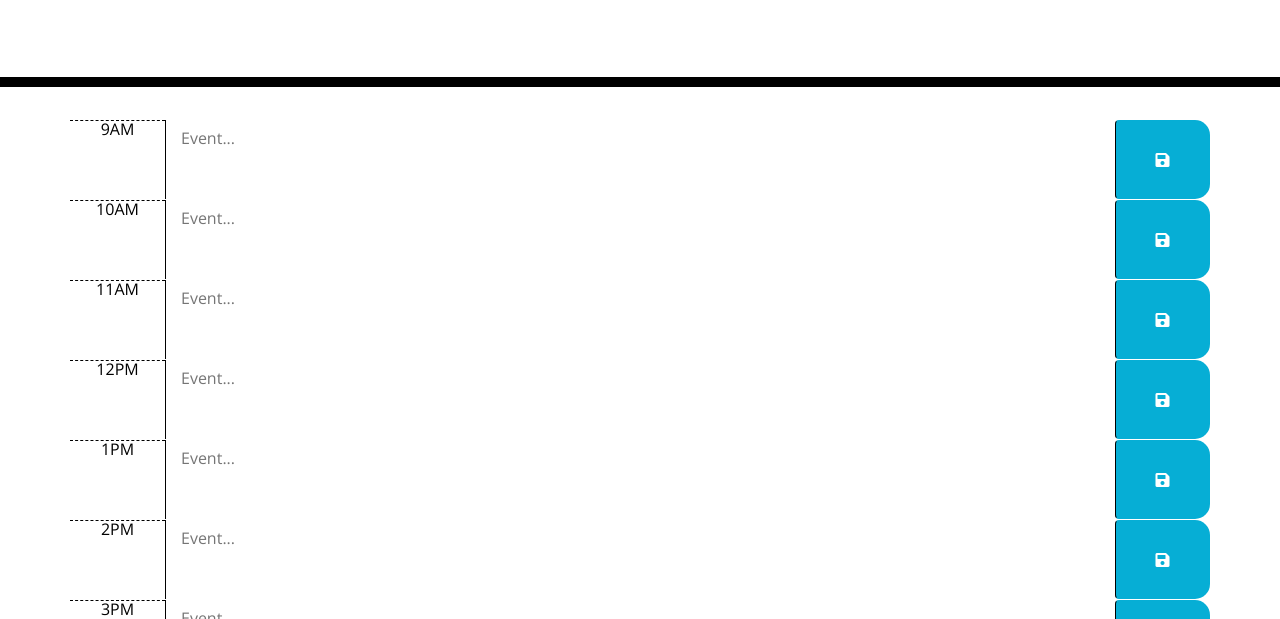
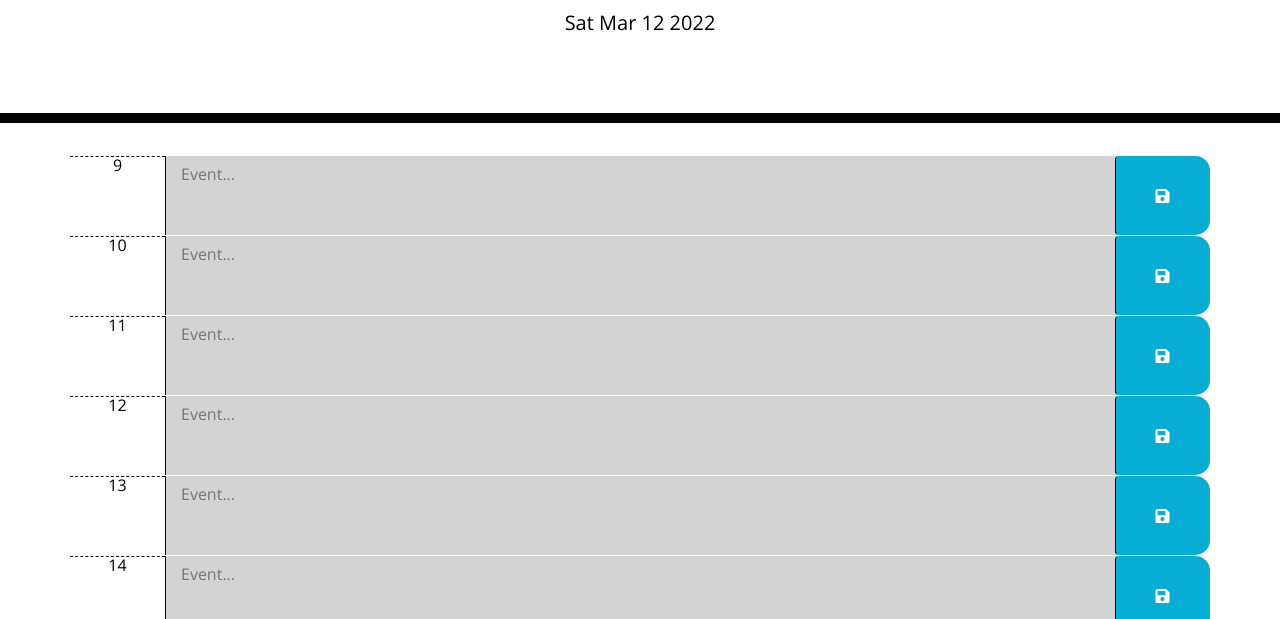
Before and after one commit to toddbauer86/Third-Party-APIs, a plain HTML site: page index.html in a window 1280 px wide. Shown: the part 181-800 px from the top of the page. Drawn offline with nearby package versions, Linux system fonts and the light colour scheme.

Commit message:
commit for grade
I still need to work on the class change based on time, moment.js

```diff
--- a/index.html
+++ b/index.html
@@ -18,67 +18,69 @@
     <h1 class="display-3">Work Day Scheduler</h1>
     <p class="lead">A simple calendar app for scheduling your work day</p>
     <p id="currentDay" class="lead"></p>
+
   </header>
-  <div class="container">
+  <div class="container" id="time-container">
     <!-- Timeblocks go here -->
 
-    <div class="row time-block" id="9">
+    <!-- <div class="row time-block" id="9">
       <div class="col-md-1 hour">9AM</div>
       <textarea class="col-md-10 description" id="hr-9" placeholder="Event..."></textarea>
-      <button class="col-md-1 btn saveBtn"><i class="fas fa-save"></i></button>
+      <button class="col-md-1 btn saveBtn" onclick="savePage()"><i class="fas fa-save"></i></button>
     </div>
 
-    <div class="row time-block" id="1o">
+    <div class="row time-block" id="10">
       <div class="col-md-1 hour">10AM</div>
       <textarea class="col-md-10 description" id="hr-10" placeholder="Event..."></textarea>
-      <button class="col-md-1 btn saveBtn"><i class="fas fa-save"></i></button>
+      <button class="col-md-1 btn saveBtn" onclick="savePage()"><i class="fas fa-save"></i></button>
     </div>
 
     <div class="row time-block" id="11">
       <div class="col-md-1 hour">11AM</div>
       <textarea class="col-md-10 description" id="hr-11" placeholder="Event..."></textarea>
-      <button class="col-md-1 btn saveBtn"><i class="fas fa-save"></i></button>
+      <button class="col-md-1 btn saveBtn" onclick="savePage()"><i class="fas fa-save"></i></button>
     </div>
 
     <div class="row time-block" id="12">
       <div class="col-md-1 hour">12PM</div>
       <textarea class="col-md-10 description" id="hr-12" placeholder="Event..."></textarea>
-      <button class="col-md-1 btn saveBtn"><i class="fas fa-save"></i></button>
+      <button class="col-md-1 btn saveBtn" onclick="savePage()"><i class="fas fa-save"></i></button>
     </div>
 
-    <div class="row time-block" id="1">
+    <div class="row time-block" id="13">
       <div class="col-md-1 hour">1PM</div>
       <textarea class="col-md-10 description" id="hr-13" placeholder="Event..."></textarea>
-      <button class="col-md-1 btn saveBtn"><i class="fas fa-save"></i></button>
+      <button class="col-md-1 btn saveBtn" onclick="savePage()"><i class="fas fa-save"></i></button>
     </div>
 
-    <div class="row time-block" id="2">
+    <div class="row time-block" id="14">
       <div class="col-md-1 hour">2PM</div>
       <textarea class="col-md-10 description" id="hr-14" placeholder="Event..."></textarea>
-      <button class="col-md-1 btn saveBtn"><i class="fas fa-save"></i></button>
+      <button class="col-md-1 btn saveBtn" onclick="savePage()"><i class="fas fa-save"></i></button>
     </div>
 
-    <div class="row time-block" id="3">
+    <div class="row time-block" id="15">
       <div class="col-md-1 hour">3PM</div>
       <textarea class="col-md-10 description" id="hr-15" placeholder="Event..."></textarea>
-      <button class="col-md-1 btn saveBtn"><i class="fas fa-save"></i></button>
+      <button class="col-md-1 btn saveBtn" onclick="savePage()"><i class="fas fa-save"></i></button>
     </div>
 
-    <div class="row time-block" id="4">
+    <div class="row time-block" id="16">
       <div class="col-md-1 hour">4PM</div>
       <textarea class="col-md-10 description" id="hr-16" placeholder="Event..."></textarea>
-      <button class="col-md-1 btn saveBtn"><i class="fas fa-save"></i></button>
+      <button class="col-md-1 btn saveBtn" onclick="savePage()"><i class="fas fa-save"></i></button>
     </div>
 
-    <div class="row time-block" id="5">
+    <div class="row time-block" id="17">
       <div class="col-md-1 hour">5PM</div>
       <textarea class="col-md-10 description" id="hr-17" placeholder="Event..."></textarea>
-      <button class="col-md-1 btn saveBtn"><i class="fas fa-save"></i></button>
+      <button class="col-md-1 btn saveBtn" onclick="savePage()"><i class="fas fa-save"></i></button>
     </div>
+ -->
 
   </div>
 
-  <script src="js.js"></script>
+  <script src="./js.js"></script>
   <script src="https://code.jquery.com/jquery-3.4.1.min.js"></script>
   <script src="https://cdnjs.cloudflare.com/ajax/libs/moment.js/2.24.0/moment.min.js"></script>
 </body>
--- a/js.js
+++ b/js.js
@@ -0,0 +1,81 @@
+var containerEl = document.getElementById("time-container");
+var dateEl = document.getElementById("currentDay");
+
+dateEl.innerText = new Date().toDateString();
+
+var hoursOfDay = ["9", "10", "11", "12", "13", "14", "15", "16", "17"];
+
+hoursOfDay.forEach(function (hour) {
+  var a = new Date();
+  var hourCurrent = a.getHours();
+  // console.log(hourCurrent);
+  // console.log(hoursOfDay[8]);
+
+  var row = document.createElement("div");
+  row.classList.add("row", "time-block");
+  if (hourCurrent > localStorage.getItem(hour)) {
+    row.classList.add("past");
+  }
+  if (hourCurrent === localStorage.getItem(hour)) {
+    row.classList.add("present");
+  }
+  if (hourCurrent < localStorage.getItem(hour)) {
+    row.classList.add("future");
+  }
+
+  var hourContainer = document.createElement("div");
+  hourContainer.classList.add("col-md-1", "hour");
+  hourContainer.innerText = hour;
+  row.appendChild(hourContainer);
+
+  var textContainer = document.createElement("textarea");
+  textContainer.classList.add("col-md-10", "description");
+
+  textContainer.placeholder = "Event...";
+  if (localStorage.getItem(hour)) {
+    textContainer.value = localStorage.getItem(hour);
+  }
+  textContainer.value = localStorage.getItem(hour) || "";
+  row.appendChild(textContainer);
+
+  var saveBtn = document.createElement("button");
+  saveBtn.classList.add("col-md-1", "btn", "saveBtn");
+  saveBtn.innerHTML = `<i class="fas fa-save"></i>`;
+  saveBtn.addEventListener("click", function (event) {
+    var storageKey = event.currentTarget.parentElement.children[0].innerText;
+    var storageValue = event.currentTarget.parentElement.children[1].value;
+    localStorage.setItem(storageKey, storageValue);
+  });
+
+  row.appendChild(saveBtn);
+
+  containerEl.appendChild(row);
+});
+
+// hoursOfDay.forEach(function (index, value) {
+//   var row2 = document.getElementsByClassName("row time-block");
+
+//   var a = new Date();
+//   var hourCurrent = a.getHours();
+
+//   // console.log(hourCurrent);
+//   console.log(index);
+//   console.log(value);
+// });
+
+// function savePage() {
+//   console.log("button was clicked");
+
+// }
+
+// function time() {
+//   // var timeholder = new Date();
+//   // var currentTime = timeholder.toLocaleTimeString();
+//   // var currentHour = currentTime.charAt(0);
+//   // console.log(currentHour);
+//   // var today = new Date();
+//   // var currentHour = today.getHours();
+//   // console.log(currentHour);
+// }
+
+// time();
```
Also changed, not shown: 1 other file.
